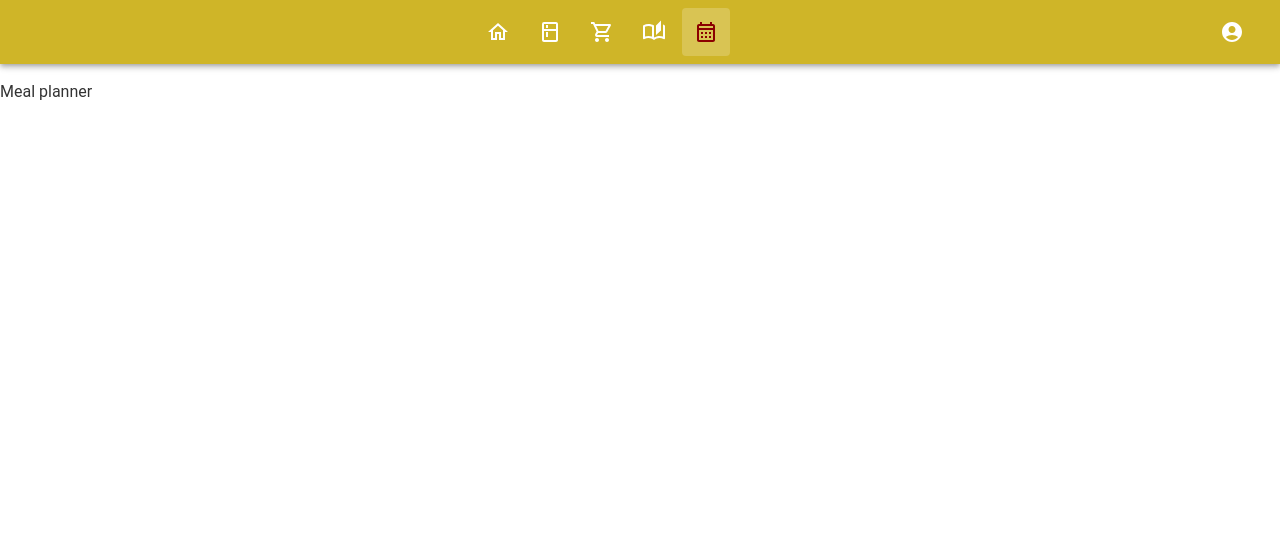
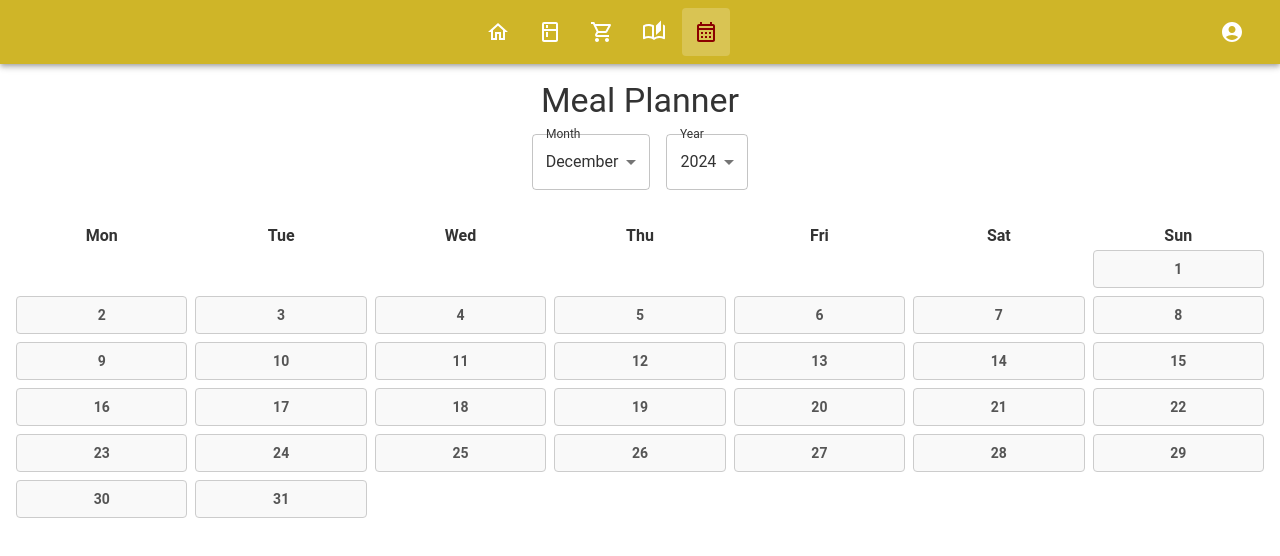
Before and after one commit to Zdziszkee/graphical-interfaces, a React (Create React App) app: page / in a window 1280 px wide. Both pictures are taken after a click on the button 706 px from the left and 32 px from the top of the page. Shown: the top 556 px of the page. Built offline with nearby package versions, Linux system fonts and the light colour scheme.

Commit message:
updated MealPlannerView.tsx to have some calendar + added date-fns packacke

```diff
--- a/src/components/views/MealPlannerView.tsx
+++ b/src/components/views/MealPlannerView.tsx
@@ -1,5 +1,130 @@
-const MealPlannerView = () => {
-    return <p>Meal planner</p>
-}
+import React, { useState } from 'react';
+import {
+  Box,
+  Typography,
+  Grid,
+  MenuItem,
+  Select,
+  FormControl,
+  InputLabel,
+  SelectChangeEvent,
+} from '@mui/material';
+import { format, startOfMonth, endOfMonth, getDay } from 'date-fns';
+
+const MealPlannerView: React.FC = () => {
+  const [selectedDate, setSelectedDate] = useState<Date>(new Date()); // Current month
+
+  // Function to generate days in the current month
+  const generateDaysInMonth = (date: Date): Date[] => {
+    const start = startOfMonth(date);
+    const end = endOfMonth(date);
+    const days: Date[] = [];
+    for (let current = new Date(start); current <= end; current.setDate(current.getDate() + 1)) {
+      days.push(new Date(current));
+    }
+    return days;
+  };
+
+  const daysInMonth: Date[] = generateDaysInMonth(selectedDate);
+
+  // Adjusted weekDays array to start with Monday
+  const weekDays = ['Mon', 'Tue', 'Wed', 'Thu', 'Fri', 'Sat', 'Sun'];
+
+  // Calculate how many blank cells are needed before the 1st of the month
+  const getMondayBasedOffset = (date: Date): number => {
+    const dayIndex = getDay(date); // Default: 0 (Sunday) to 6 (Saturday)
+    return dayIndex === 0 ? 6 : dayIndex - 1; // Shift Sunday (0) to the end of the week
+  };
+
+  const offset = getMondayBasedOffset(startOfMonth(selectedDate));
+
+  // Handle month/year change
+  const handleMonthChange = (event: SelectChangeEvent<number>) => {
+    const newMonth = Number(event.target.value);
+    setSelectedDate((prevDate) => new Date(prevDate.getFullYear(), newMonth));
+  };
+
+  const handleYearChange = (event: SelectChangeEvent<number>) => {
+    const newYear = Number(event.target.value);
+    setSelectedDate((prevDate) => new Date(newYear, prevDate.getMonth()));
+  };
+
+  const currentYear = selectedDate.getFullYear();
+  const currentMonth = selectedDate.getMonth();
+
+  return (
+    <Box sx={{ padding: '16px' }}>
+      <Typography variant="h4" gutterBottom textAlign="center">
+        Meal Planner
+      </Typography>
+
+      {/* Month and Year Selector */}
+      <Box display="flex" justifyContent="center" gap={2} mb={4}>
+        <FormControl>
+          <InputLabel>Month</InputLabel>
+          <Select value={currentMonth} onChange={handleMonthChange}>
+            {Array.from({ length: 12 }, (_, i) => (
+              <MenuItem key={i} value={i}>
+                {format(new Date(currentYear, i), 'MMMM')}
+              </MenuItem>
+            ))}
+          </Select>
+        </FormControl>
+
+        <FormControl>
+          <InputLabel>Year</InputLabel>
+          <Select value={currentYear} onChange={handleYearChange}>
+            {Array.from({ length: 5 }, (_, i) => (
+              <MenuItem key={i} value={currentYear - 2 + i}>
+                {currentYear - 2 + i}
+              </MenuItem>
+            ))}
+          </Select>
+        </FormControl>
+      </Box>
+
+      {/* Calendar */}
+      <Box>
+        {/* Days of the week */}
+        <Grid container spacing={1} textAlign="center">
+          {weekDays.map((day) => (
+            <Grid key={day} item xs={12 / 7}>
+              <Typography variant="subtitle1" fontWeight="bold">
+                {day}
+              </Typography>
+            </Grid>
+          ))}
+        </Grid>
+
+        {/* Calendar Days */}
+        <Grid container spacing={1} textAlign="center">
+          {/* Add blank cells for days before the 1st */}
+          {Array.from({ length: offset }).map((_, index) => (
+            <Grid key={`empty-${index}`} item xs={12 / 7}></Grid>
+          ))}
+
+          {/* Display all days of the month */}
+          {daysInMonth.map((day) => (
+            <Grid key={day.toString()} item xs={12 / 7}>
+              <Box
+                sx={{
+                  border: '1px solid #ccc',
+                  borderRadius: '4px',
+                  padding: '8px',
+                  backgroundColor: '#f9f9f9',
+                  '&:hover': { backgroundColor: '#e0f7fa' },
+                }}
+              >
+                <Typography variant="body2" fontWeight="bold">
+                  {format(day, 'd')}
+                </Typography>
+              </Box>
+            </Grid>
+          ))}
+        </Grid>
+      </Box>
+    </Box>
+  );
+};
 
 export default MealPlannerView;
```
Also changed, not shown: package.json (+8 -3 lines), 1 other file (tests, documents, lock files or other folders).
